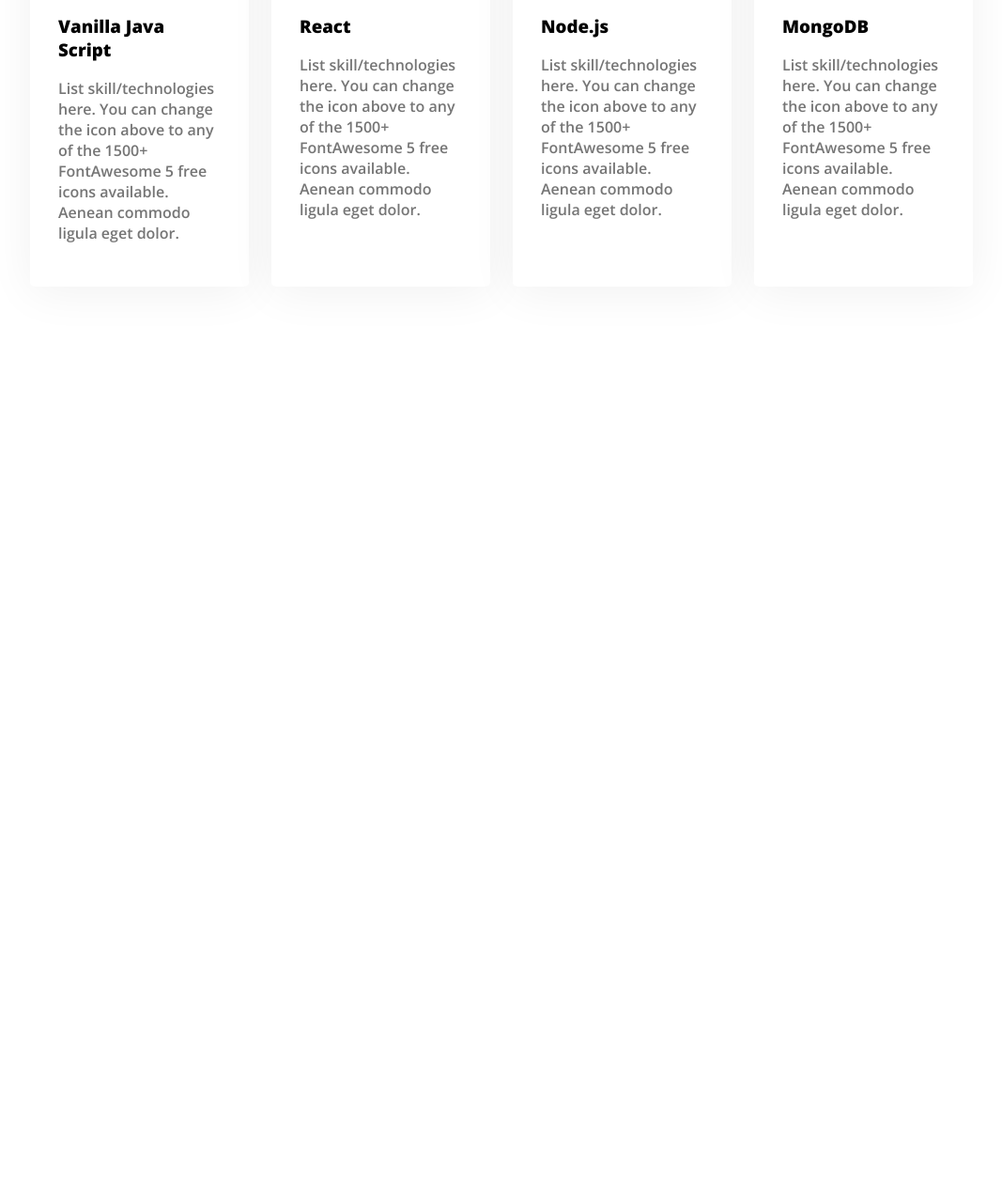
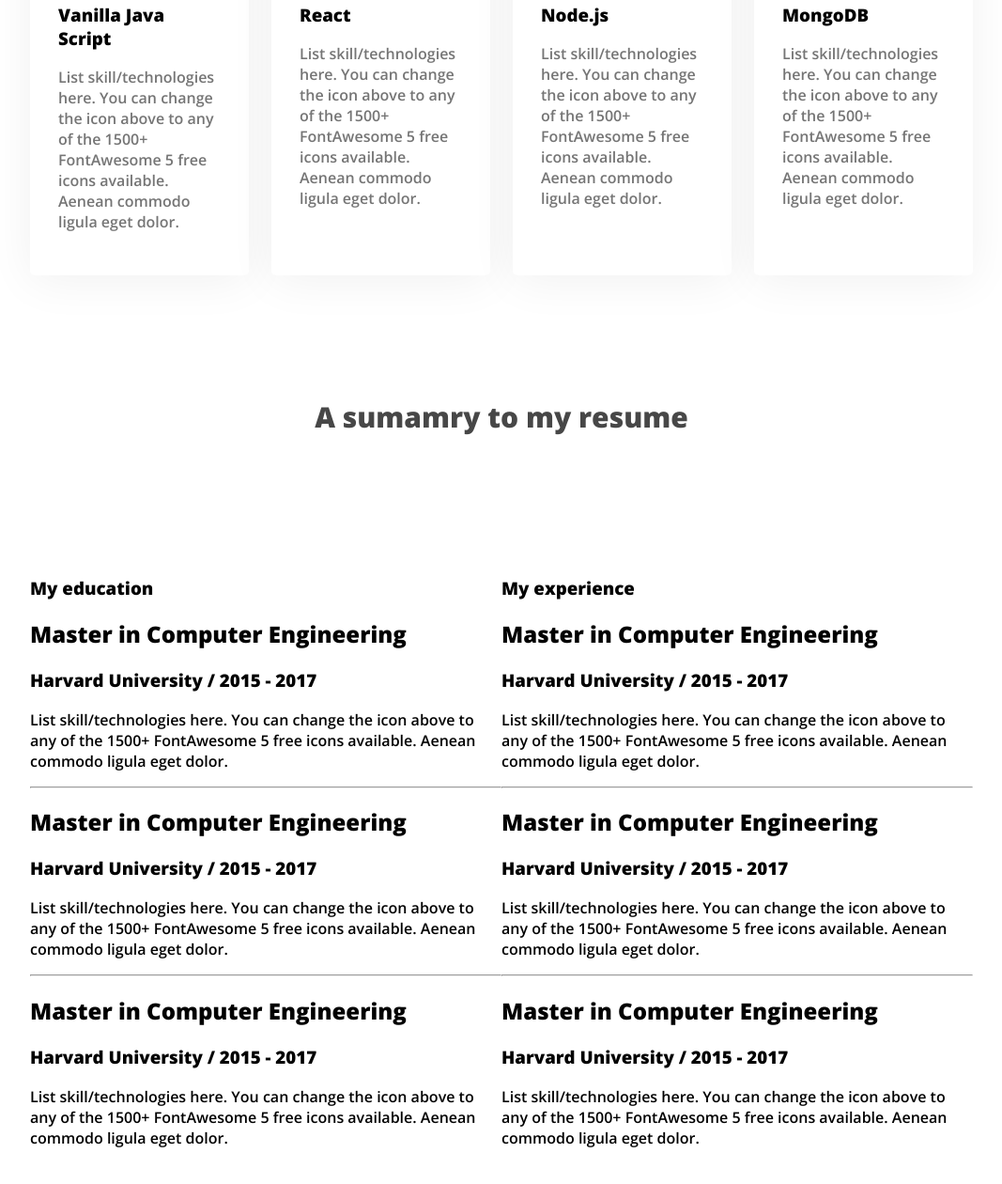
Before and after one commit to MalihaKaisar/webdeveloper-portfolio, a plain HTML site: page index.html in a window 1280 px wide. Shown: the part 2268-3528 px from the top of the page at 94% size, without its empty margins (106-1173 px from the left). Before the commit the page ends 2711 px from the top, so only its background shows below. Drawn offline with nearby package versions, Linux system fonts and the light colour scheme.

Commit message:
resume content added

```diff
--- a/index.html
+++ b/index.html
@@ -107,6 +107,81 @@
                 </div>
             </div>
         </section>
+        <!--  resume section -->
+      <section>
+       <h3 class="section-title">A sumamry to my resume</h3>
+       <div class="resume-cntainer">
+        <div class="resume-col">
+           <h3>My education</h3>
+
+           <div class="resume-items">
+
+            <h2 class="resume-item-title">Master in Computer Engineering</h2>
+            <h3 class="resume-item-subtitile">Harvard University / 2015 - 2017</h3>
+            <p class="resume-description">List skill/technologies here. You can change the icon above to any of the 1500+ FontAwesome 5 free icons available. Aenean commodo ligula eget dolor.</p>
+
+           </div>
+           <hr>
+
+           <div class="resume-items">
+
+            <h2 class="resume-item-title">Master in Computer Engineering</h2>
+            <h3 class="resume-item-subtitile">Harvard University / 2015 - 2017</h3>
+            <p class="resume-description">List skill/technologies here. You can change the icon above to any of the 1500+ FontAwesome 5 free icons available. Aenean commodo ligula eget dolor.</p>
+
+           </div>
+           <hr>
+
+           <div class="resume-items">
+
+            <h2 class="resume-item-title">Master in Computer Engineering</h2>
+            <h3 class="resume-item-subtitile">Harvard University / 2015 - 2017</h3>
+            <p class="resume-description">List skill/technologies here. You can change the icon above to any of the 1500+ FontAwesome 5 free icons available. Aenean commodo ligula eget dolor.</p>
+
+           </div>
+
+
+
+        </div>
+
+        <div class="resume-col">
+            <h3>My experience</h3>
+
+           <div class="resume-items">
+
+            <h2 class="resume-item-title">Master in Computer Engineering</h2>
+            <h3 class="resume-item-subtitile">Harvard University / 2015 - 2017</h3>
+            <p class="resume-description">List skill/technologies here. You can change the icon above to any of the 1500+ FontAwesome 5 free icons available. Aenean commodo ligula eget dolor.</p>
+
+           </div>
+           <hr>
+
+           <div class="resume-items">
+
+            <h2 class="resume-item-title">Master in Computer Engineering</h2>
+            <h3 class="resume-item-subtitile">Harvard University / 2015 - 2017</h3>
+            <p class="resume-description">List skill/technologies here. You can change the icon above to any of the 1500+ FontAwesome 5 free icons available. Aenean commodo ligula eget dolor.</p>
+
+           </div>
+           <hr>
+
+           <div class="resume-items">
+
+            <h2 class="resume-item-title">Master in Computer Engineering</h2>
+            <h3 class="resume-item-subtitile">Harvard University / 2015 - 2017</h3>
+            <p class="resume-description">List skill/technologies here. You can change the icon above to any of the 1500+ FontAwesome 5 free icons available. Aenean commodo ligula eget dolor.</p>
+
+           </div>
+
+
+
+        </div>
+
+       </div>
+
+
+      </section>
+
     </main>
 
     <footer>
--- a/styles/portfolio.css
+++ b/styles/portfolio.css
@@ -183,12 +183,11 @@ margin: 130px;
 
 /* resume  section style */
 
-.resume-column-title{
+.section-title{
 color: #474747;
 font-size: 30px;
 font-weight: 700;
 }
-
-.resume-container{
+.resume-cntainer{
     display: flex;
 }
```
